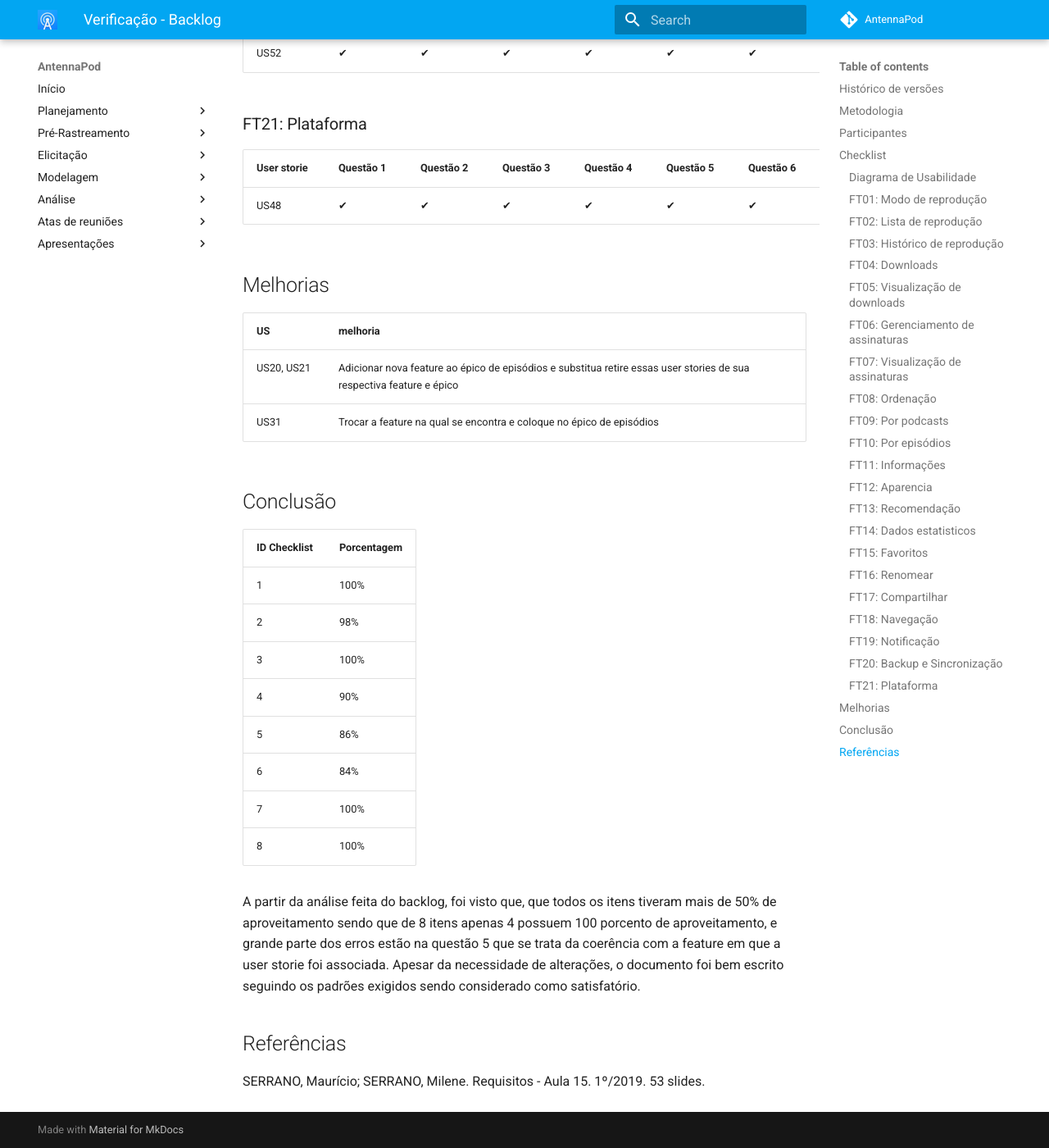
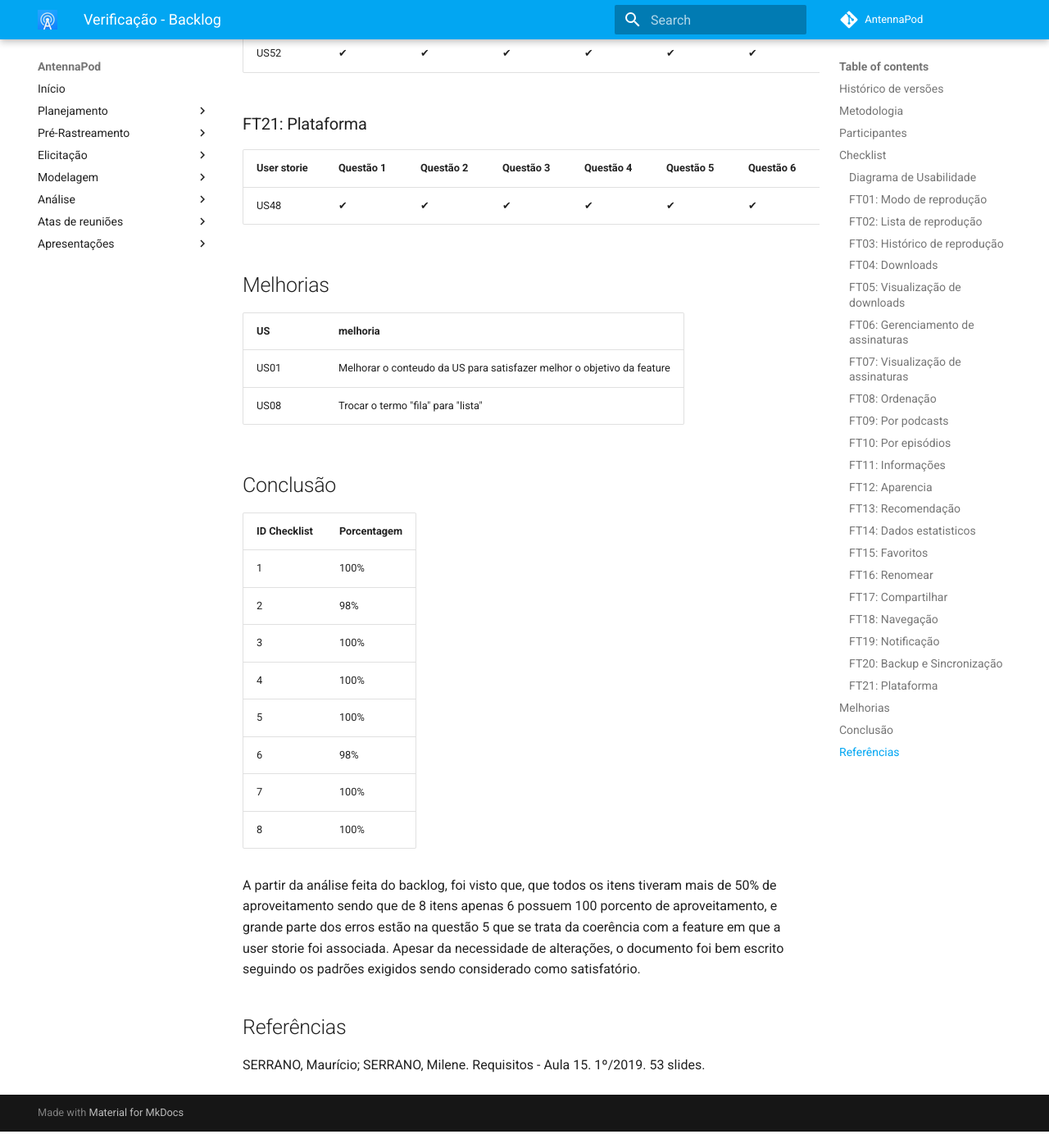
Before and after one commit to Requisitos-de-Software/2021.2-AntennaPod, an MkDocs documentation site: the page built from docs/analise/verificacao/verificacao-backlog.md, in a window 1280 px wide and 1400 px high, scrolled down 6370 px. Shown: the whole window at 82% size. Built offline with MkDocs 1.6.1 and Material for MkDocs 9.7.7, drawn with Linux system fonts in a browser that asks for light colours; comment, search, counter and statistics services are not loaded.

Commit message:
:pencil: (#66) corrigindo erros na conclusão e nas melhorias

```diff
--- a/docs/analise/verificacao/verificacao-backlog.md
+++ b/docs/analise/verificacao/verificacao-backlog.md
@@ -90,8 +90,8 @@
 | User storie | Questão 1 | Questão 2 | Questão 3 | Questão 4 | Questão 5 | Questão 6 | Questão 7 | Questão 8 |
 | ----------- | --------- | --------- | --------- | --------- | --------- | --------- | --------- | --------- |
 | US19        | ✔        | ✔        | ✔        | ✔        | ✔        | ✔        | ✓        | ✔        |
-| US20        | ✔        | ✔        | ✔        | ❌        | ❌        | ❌        | ✓        | ✔        |
-| US21        | ✔        | ✔        | ✔        | ❌        | ❌        | ❌        | ✓        | ✔        |
+| US20        | ✔        | ✔        | ✔        | ✔        | ✔        | ✔        | ✓        | ✔        |
+| US21        | ✔        | ✔        | ✔        | ✔        | ✔        | ✔        | ✓        | ✔        |
 
 ### FT08: Ordenação
 
@@ -122,7 +122,7 @@
 
 | User storie | Questão 1 | Questão 2 | Questão 3 | Questão 4 | Questão 5 | Questão 6 | Questão 7 | Questão 8 |
 | ----------- | --------- | --------- | --------- | --------- | --------- | --------- | --------- | --------- |
-| US31        | ✔        | ✔        | ✔        | ❌        | ❌        | ✔        | ✓        | ✔        |
+| US31        | ✔        | ✔        | ✔        | ✔        | ✔        | ✔        | ✓        | ✔        |
 | US32        | ✔        | ✔        | ✔        | ✔        | ✔        | ✔        | ✓        | ✔        |
 
 
@@ -212,10 +212,10 @@
 
 
 ## Melhorias
-| US         | melhoria                                                                                                             |
-| ---------- | -------------------------------------------------------------------------------------------------------------------- |
-| US20, US21 | Adicionar nova feature ao épico de episódios e substitua retire essas user stories de sua respectiva feature e épico |
-| US31       | Trocar a feature na qual se encontra e coloque no épico de episódios                                      |
+| US   | melhoria                                                               |
+| ---- | ---------------------------------------------------------------------- |
+| US01 | Melhorar o conteudo da US para satisfazer melhor o objetivo da feature |
+| US08 | Trocar o termo "fila" para "lista"                                     |
 
 ## Conclusão
 
@@ -224,13 +224,13 @@
 | 1            | 100%        |
 | 2            | 98%         |
 | 3            | 100%        |
-| 4            | 90%         |
-| 5            | 86%         |
-| 6            | 84%         |
+| 4            | 100%         |
+| 5            | 100%         |
+| 6            | 98%         |
 | 7            | 100%        |
 | 8            | 100%        |
 
-A partir da análise feita do backlog, foi visto que, que todos os itens tiveram mais de 50% de aproveitamento sendo que de 8 itens apenas 4 possuem 100 porcento de aproveitamento, e grande parte dos erros estão na questão 5 que se trata  da coerência com a feature em que a user storie foi associada. Apesar da necessidade de alterações, o documento foi bem escrito seguindo os padrões exigidos sendo considerado como satisfatório.
+A partir da análise feita do backlog, foi visto que, que todos os itens tiveram mais de 50% de aproveitamento sendo que de 8 itens apenas 6 possuem 100 porcento de aproveitamento, e grande parte dos erros estão na questão 5 que se trata  da coerência com a feature em que a user storie foi associada. Apesar da necessidade de alterações, o documento foi bem escrito seguindo os padrões exigidos sendo considerado como satisfatório.
 
 
 
```
